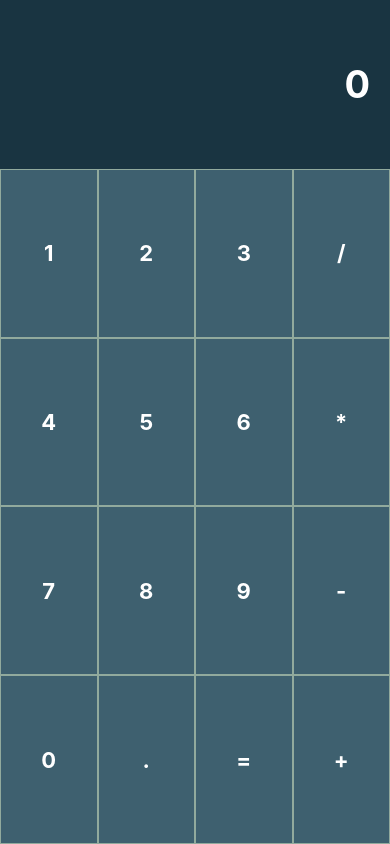
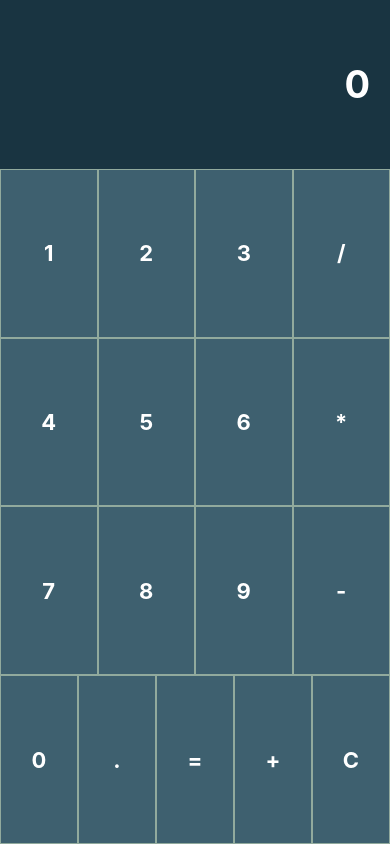
Before and after one commit to daltlc/native-calc, a React Native app: screen / in a window 390 px wide. Built offline with nearby package versions, Linux system fonts and the light colour scheme.

Commit message:
clear button

```diff
--- a/App.js
+++ b/App.js
@@ -15,7 +15,7 @@ const inputButtons = [
     [1, 2, 3, '/'],
     [4, 5, 6, '*'],
     [7, 8, 9, '-'],
-    [0, '.', '=', '+']
+    [0, '.', '=', '+','C']
 ];
 import Style from './style'
 
@@ -91,6 +91,10 @@ export default class App extends Component {
   }
   _handleStringInput(str) {
     switch (str) {
+        case 'C':
+          this.setState({
+            inputValue:0
+          });
         case '/':
         case '*':
         case '+':
```
